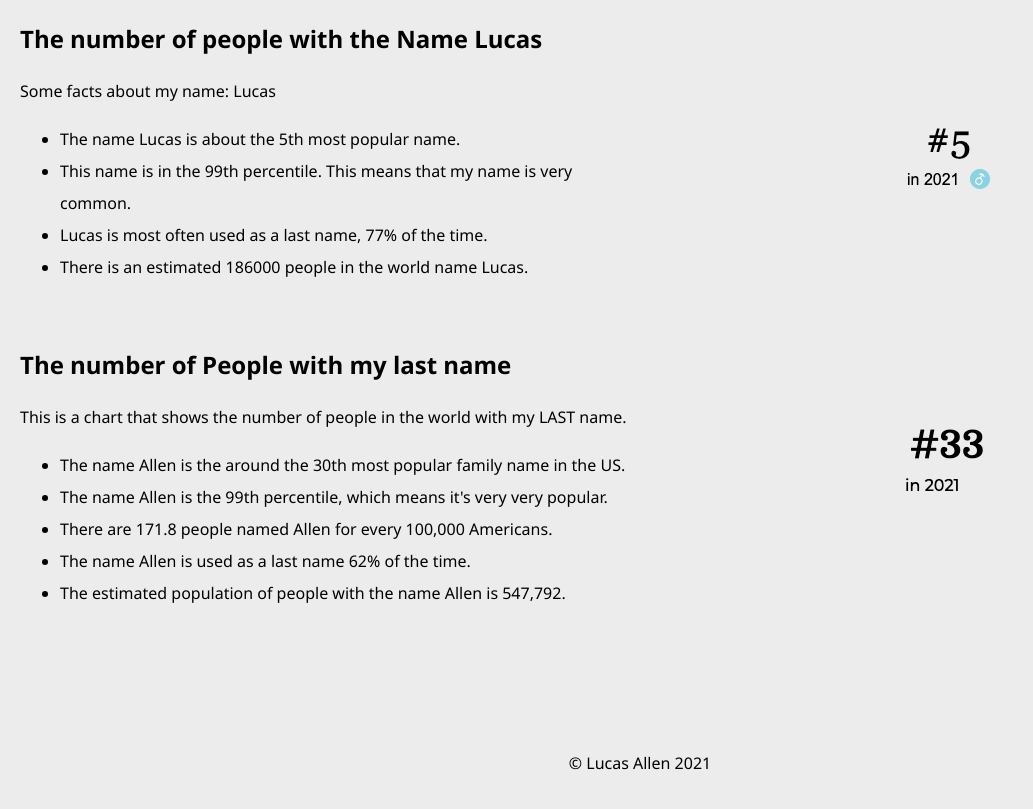
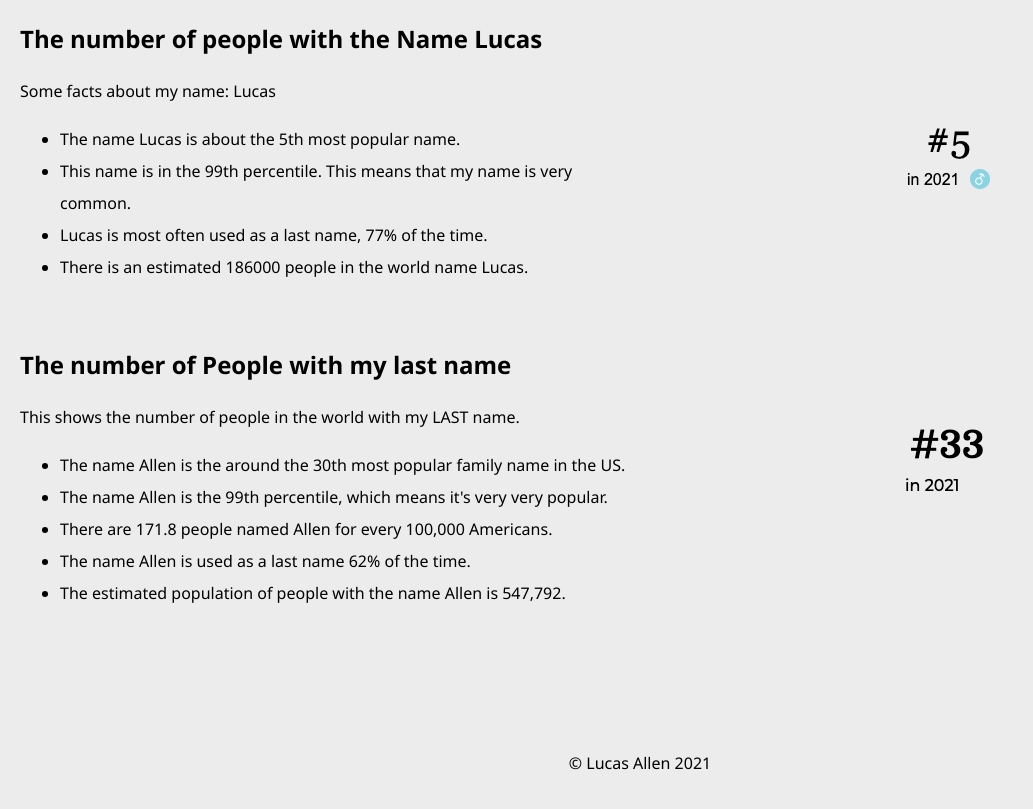
Before and after one commit to MyName-Lucas/MyName-Lucas, a plain HTML site: page popularity.html in a window 1280 px wide. Shown: the part 817-1626 px from the top of the page, without its empty margins (0-1033 px from the left). Drawn offline with Linux system fonts and the light colour scheme.

Commit message:
Add files via upload

```diff
--- a/popularity.html
+++ b/popularity.html
@@ -55,7 +55,7 @@
         <div class="grid">
             <div>
                 <h2>The number of People with my last name</h2>
-                <p>This is a chart that shows the number of people in the world with my LAST name.</p>
+                <p>This shows the number of people in the world with my LAST name.</p>
                 <!-- This is an unordered list about some facts about my Last name -->
                 <ul>
                     <li> The name Allen is the around the 30th most popular family name in the US.</li>
```
